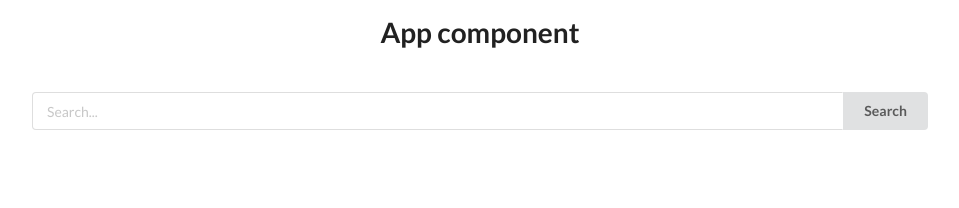
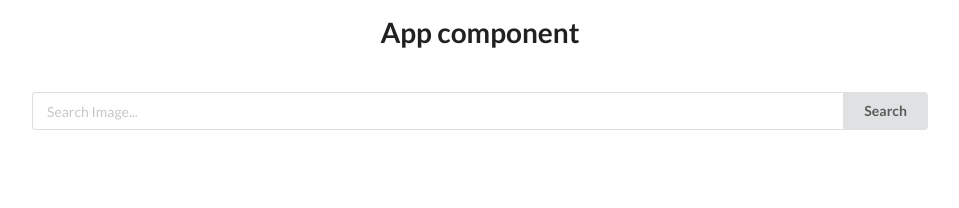
Before and after one commit to MJony05/image-finder, a React (Create React App) app: page / in a window 1280 px wide. Shown: the top 208 px of the page, without its empty margins (160-1119 px from the left). Built offline with nearby package versions, Linux system fonts and the light colour scheme.

Commit message:
finished get data using axios

```diff
--- a/package.json
+++ b/package.json
@@ -6,6 +6,7 @@
     "@testing-library/jest-dom": "^5.16.4",
     "@testing-library/react": "^13.1.1",
     "@testing-library/user-event": "^13.5.0",
+    "axios": "^0.26.1",
     "react": "^18.0.0",
     "react-dom": "^18.0.0",
     "react-scripts": "5.0.1",
--- a/src/components/App.jsx
+++ b/src/components/App.jsx
@@ -1,12 +1,37 @@
 import React from "react";
 import SearchBar from "./SearchBar";
-const App = () => {
-  return (
-    <>
-      <h1 style={{ textAlign: "center", marginTop: "1rem" }}>App component</h1>
-      <SearchBar />
-    </>
-  );
-};
+import axios from "axios";
+class App extends React.Component {
+  state = {
+    kalit: "",
+  };
+  getSearchData = (keyword) => {
+    this.setState({ kalit: keyword });
+  };
+  componentDidUpdate() {
+    this.getResult();
+  }
+  getResult = async () => {
+    const data = await axios.get("https://api.unsplash.com/search/photos", {
+      params: {
+        query: this.state.kalit,
+      },
+      headers: {
+        Authorization: "Client-ID xF1Pf3JI8CQqisc7F4_ZVd0qyiFDqrhqby0sB2j3loY",
+      },
+    });
+    console.log(data.data);
+  };
+  render() {
+    return (
+      <>
+        <h1 style={{ textAlign: "center", marginTop: "1rem" }}>
+          App component
+        </h1>
+        <SearchBar getData={this.getSearchData} />
+      </>
+    );
+  }
+}
 
 export default App;
--- a/src/components/SearchBar.jsx
+++ b/src/components/SearchBar.jsx
@@ -1,23 +1,39 @@
 import React from "react";
 
 class SearchBar extends React.Component {
+  constructor(props) {
+    super(props);
+    this.state = { keyword: "" };
+  }
+  inputMalumotOl = (e) => {
+    this.setState({ keyword: e.target.value });
+  };
+  onFormSubmit = (e) => {
+    e.preventDefault();
+  };
   render() {
     return (
-      <>
-        <div
+      <div>
+        <form
           className="ui fluid action input"
           style={{ width: "70%", margin: "0 auto" }}
+          // onSubmit={(e) => this.onFormSubmit(e)}
+          onSubmit={(e) => {
+            this.props.getData(this.state.keyword);
+            return this.onFormSubmit(e);
+          }}
         >
           <input
             type="text"
-            placeholder="Search..."
+            placeholder="Search Image..."
             style={{ margin: "2rem 0" }}
+            onChange={this.inputMalumotOl}
           />
           <button className="ui button" style={{ margin: "2rem 0" }}>
             Search
           </button>
-        </div>
-      </>
+        </form>
+      </div>
     );
   }
 }
```
Also changed, not shown: src/components/ImageList.jsx (added), 1 other file (tests, documents, lock files or other folders).
